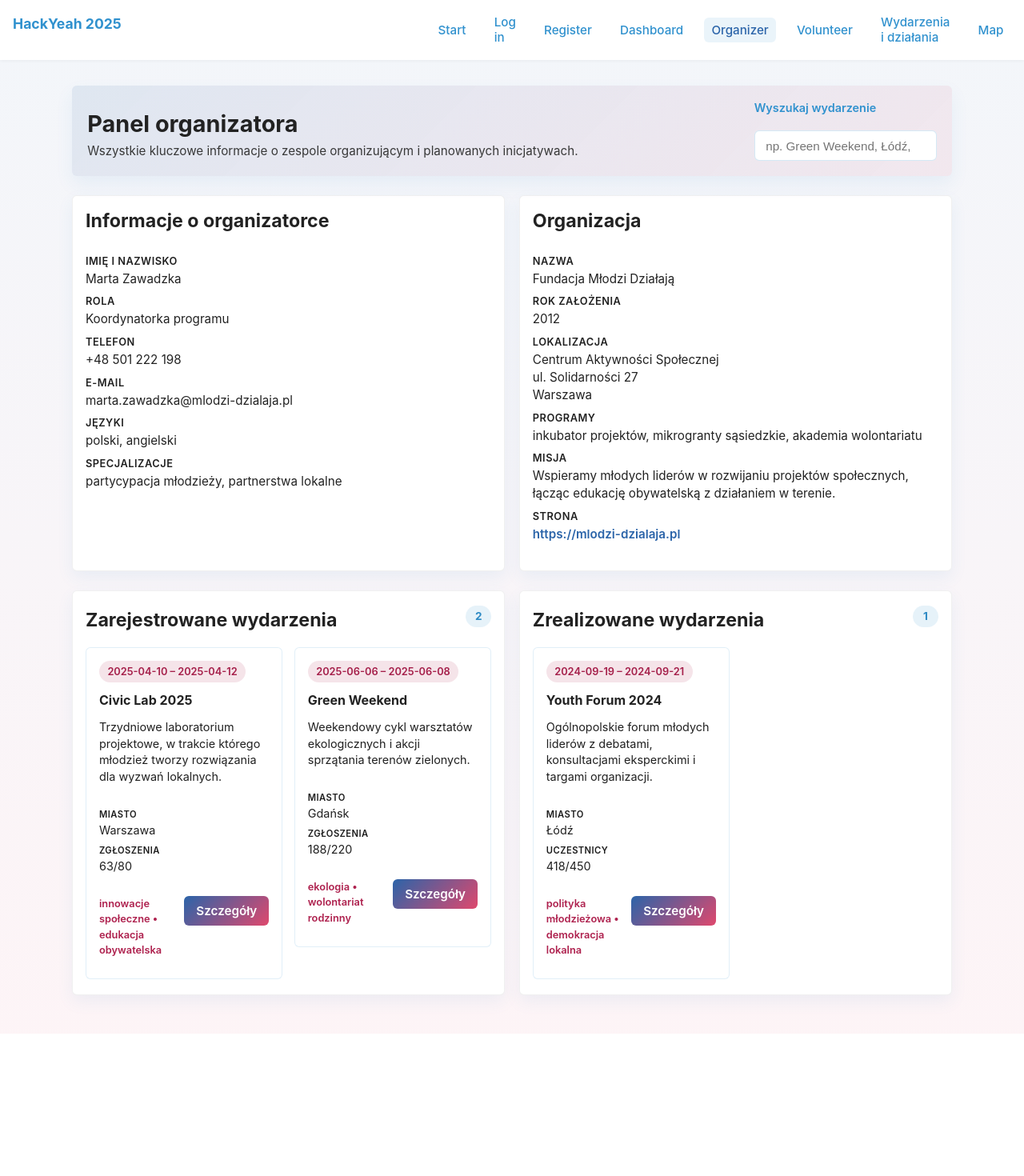
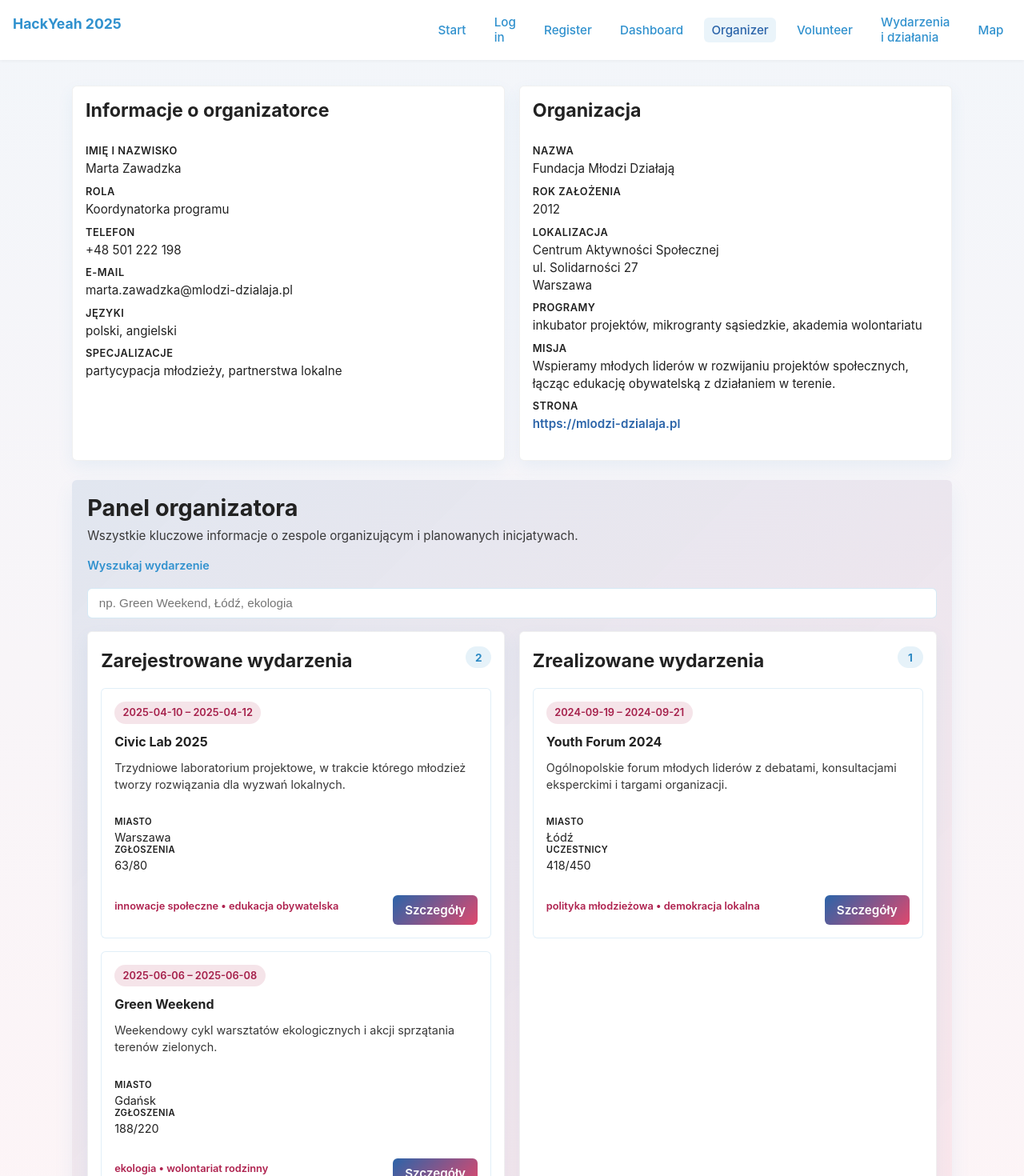
Before and after one commit to RedMed-Software/hack-yeah-2025, a React (Vite) app in the folder frontend/: page /organizer in a window 1280 px wide. Shown: the top 1470 px of the page at 80% size. Before the commit the page ends 1292 px from the top, so only its background shows below. Built offline with nearby package versions, Linux system fonts and the light colour scheme; no server answers; what @ory/client-fetch would draw is missing.

Commit message:
organizer styles

```diff
--- a/frontend/src/pages/OrganizerPanelPage.jsx
+++ b/frontend/src/pages/OrganizerPanelPage.jsx
@@ -41,23 +41,6 @@ export default function OrganizerPanelPage() {
 
   return (
     <section className={styles.page}>
-      <header className={styles.header}>
-        <div>
-          <h1>Panel organizatora</h1>
-          <p>Wszystkie kluczowe informacje o zespole organizującym i planowanych inicjatywach.</p>
-        </div>
-        <div className={styles.searchBox}>
-          <label htmlFor="event-search">Wyszukaj wydarzenie</label>
-          <input
-            id="event-search"
-            type="search"
-            placeholder="np. Green Weekend, Łódź, ekologia"
-            value={searchValue}
-            onChange={(event) => setSearchValue(event.target.value)}
-          />
-        </div>
-      </header>
-
       <div className={styles.infoGrid}>
         <section className={styles.card}>
           <h2>Informacje o organizatorce</h2>
@@ -128,7 +111,21 @@ export default function OrganizerPanelPage() {
           </dl>
         </section>
       </div>
-
+      <header className={styles.header}>
+        <div>
+          <h1>Panel organizatora</h1>
+          <p>Wszystkie kluczowe informacje o zespole organizującym i planowanych inicjatywach.</p>
+        </div>
+        <div className={styles.searchBox}>
+          <label htmlFor="event-search">Wyszukaj wydarzenie</label>
+          <input
+            id="event-search"
+            type="search"
+            placeholder="np. Green Weekend, Łódź, ekologia"
+            value={searchValue}
+            onChange={(event) => setSearchValue(event.target.value)}
+          />
+        </div>
         <div className={styles.eventsLayout}>
           <section className={styles.card}>
             <div className={styles.cardHeader}>
@@ -213,6 +210,7 @@ export default function OrganizerPanelPage() {
             )}
           </section>
         </div>
+      </header>
     </section>
   )
 }
--- a/frontend/src/pages/OrganizerPanelPage.module.scss
+++ b/frontend/src/pages/OrganizerPanelPage.module.scss
@@ -17,7 +17,11 @@
   padding: 1.2rem;
   background: linear-gradient(135deg, rgba($color-primary-start, 0.1), rgba($color-primary-end, 0.08));
   border-radius: $border-radius;
-  box-shadow: 0 10px 22px rgba($color-primary-mid, 0.08);
+  box-shadow: 0 12px 24px rgba($color-primary-mid, 0.08);
+
+  div {
+    width: 100%;
+  }
 }
 
 .header h1 {
@@ -129,8 +133,9 @@
   list-style: none;
   margin: 0;
   padding: 0;
-  display: grid;
-  gap: 0.9rem;
+  display: flex;
+  flex-flow: column;
+  gap: 1rem;
 }
 
 .eventCard {
@@ -174,9 +179,7 @@
 }
 
 .eventMeta {
-  display: grid;
-  grid-template-columns: repeat(auto-fit, minmax(120px, 1fr));
-  gap: 0.65rem;
+  gap: 0.75rem;
 }
 
 .eventMeta div {
@@ -242,9 +245,8 @@
 
 @media (min-width: 768px) {
   .header {
-    flex-direction: row;
+    flex-direction: column;
     justify-content: space-between;
-    align-items: flex-end;
   }
 
   .infoGrid {
```
Lines whose indentation alone changed are shown as unchanged.
